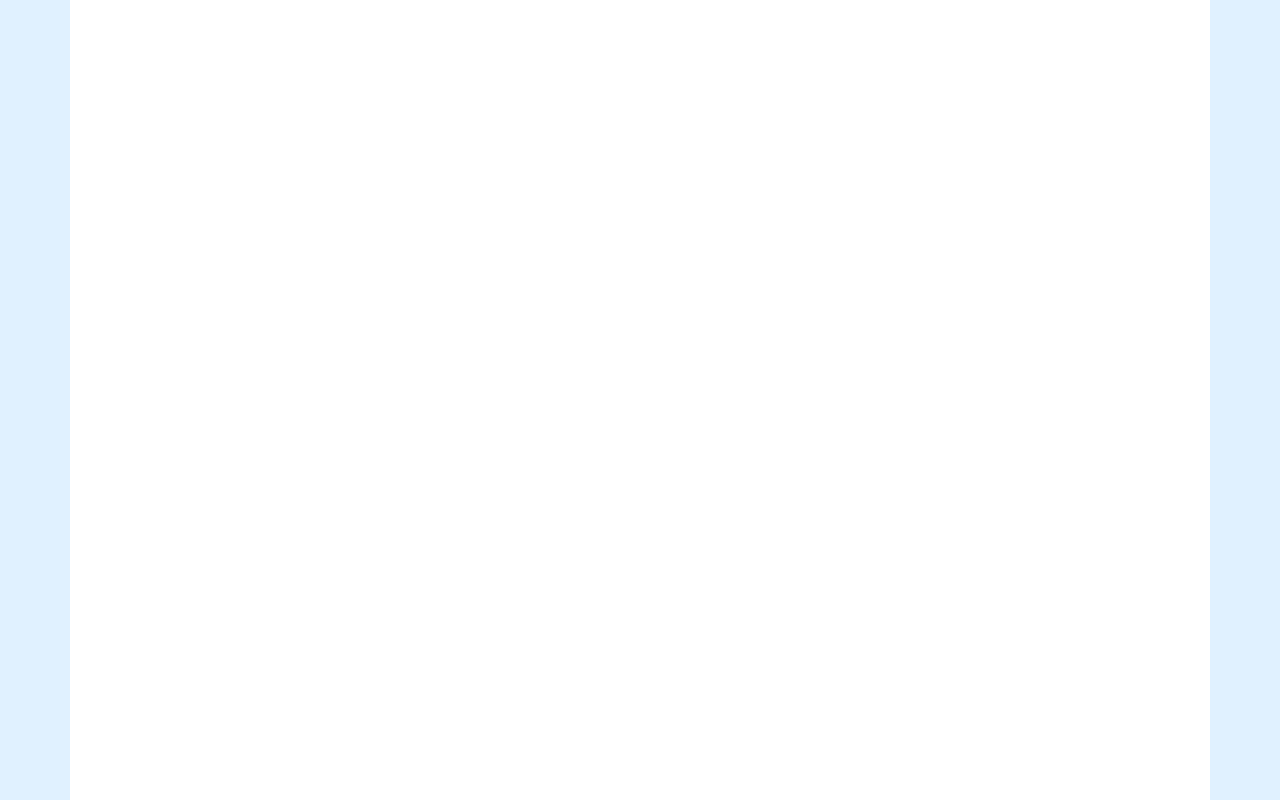
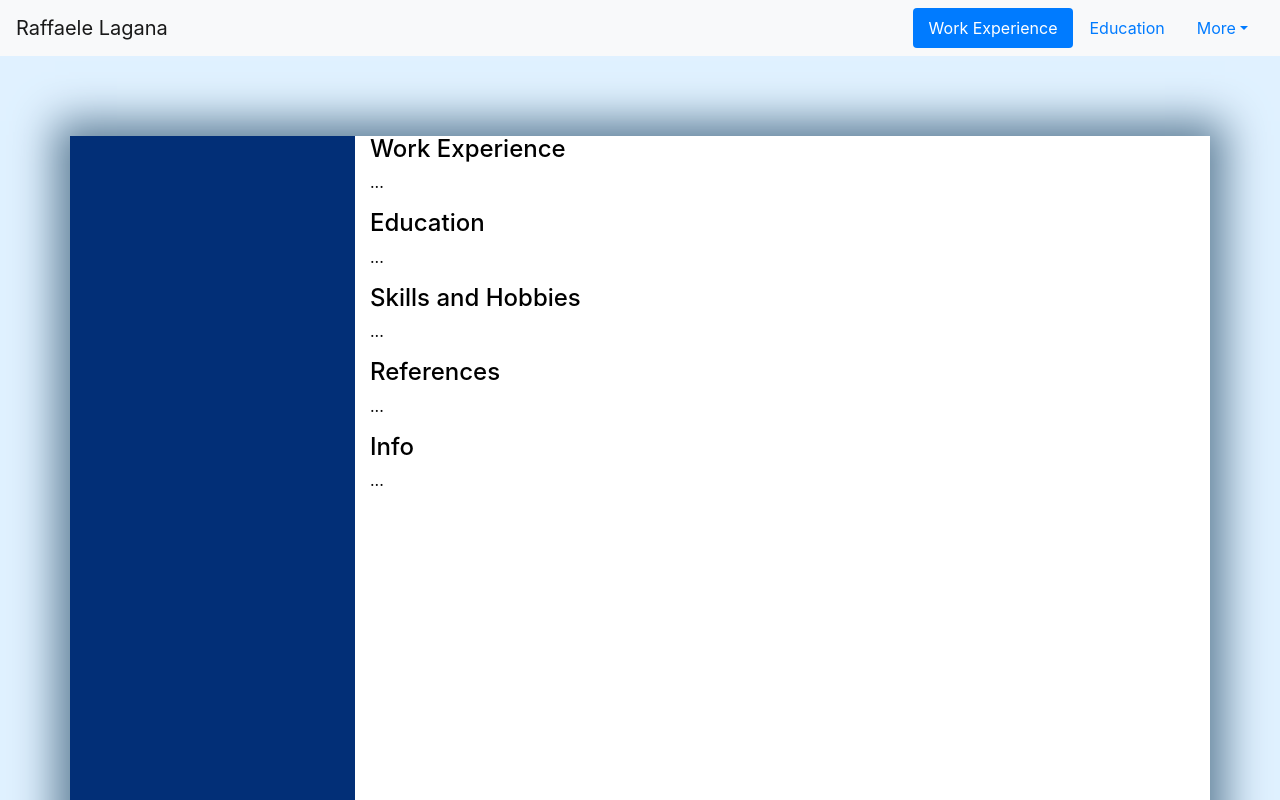
Before and after one commit to SoftDev74/website, a plain HTML site: page index.html in a window 1280 px wide. Shown: the top 800 px of the page. Drawn offline with nearby package versions, Linux system fonts and the light colour scheme; files that its build step writes are made by us from their sources.

Commit message:
04/10/2017 Commit
Added more style, navbar and more features

```diff
--- a/index.html
+++ b/index.html
@@ -9,9 +9,44 @@
     <link rel="stylesheet" href="https://maxcdn.bootstrapcdn.com/bootstrap/4.0.0-beta/css/bootstrap.min.css" integrity="sha384-/Y6pD6FV/Vv2HJnA6t+vslU6fwYXjCFtcEpHbNJ0lyAFsXTsjBbfaDjzALeQsN6M" crossorigin="anonymous">
   </head>
   <body>
+    <nav id="navbar-example2" class="navbar navbar-light bg-light">
+      <a class="navbar-brand" href="#">Raffaele Lagana</a>
+      <ul class="nav nav-pills">
+        <li class="nav-item">
+          <a class="nav-link" href="#fat">Work Experience</a>
+        </li>
+        <li class="nav-item">
+          <a class="nav-link" href="#mdo">Education</a>
+        </li>
+        <li class="nav-item dropdown">
+          <a class="nav-link dropdown-toggle" data-toggle="dropdown" href="#" role="button" aria-haspopup="true" aria-expanded="false">More</a>
+          <div class="dropdown-menu">
+            <a class="dropdown-item" href="#one">Skills and Hobbies</a>
+            <a class="dropdown-item" href="#two">References</a>
+            <div role="separator" class="dropdown-divider"></div>
+            <a class="dropdown-item" href="#three">Info</a>
+          </div>
+        </li>
+      </ul>
+    </nav>
+
     <div class="container">
       <div class="row">
-        <div class="centreDiv col-sm-12"></div>
+        <div class="leftDiv col-sm-3 col-xs-6"> </div>
+        <div class="rightDiv col-sm-9 col-xs-18">
+          <div data-spy="scroll" data-target="#navbar-example2" data-offset="0">
+            <h4 id="fat">Work Experience</h4>
+            <p>...</p>
+            <h4 id="mdo">Education</h4>
+            <p>...</p>
+            <h4 id="one">Skills and Hobbies</h4>
+            <p>...</p>
+            <h4 id="two">References</h4>
+            <p>...</p>
+            <h4 id="three">Info</h4>
+            <p>...</p>
+          </div>
+        </div>
       </div>
     </div>
 
--- a/main.css
+++ b/main.css
@@ -10,8 +10,27 @@ body {
     background-color:#E0F1FF !important;
 }
 
-.centreDiv {
+.container {
+    -moz-box-shadow: 0 0 40px 15px #618099;
+    -webkit-box-shadow: 0 0 40px 15px #618099;
+    margin-top: 10vh;
+    margin-bottom: 10vh;
+}
+
+.rightDiv {
     height:125vh;
     background:#fff;
-    color:#fff;
+    color:#000;
+    /*padding: 0 !important;*/
 }
+
+.leftDiv {
+    background:#022f77;
+    height: 125vh;
+    margin: 0 !important;
+}
+
+div.leftDiv.col-sm-4 {
+    padding-right: 0 !important;
+    padding-left: 0 !important;
+}
```
